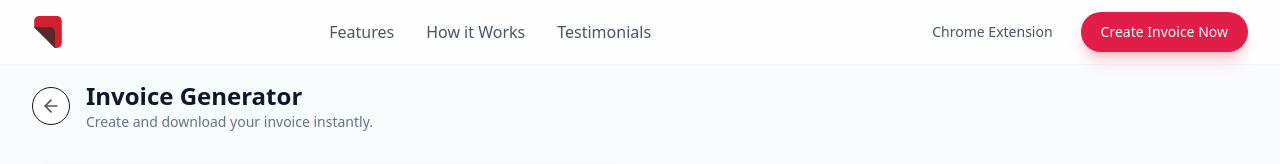
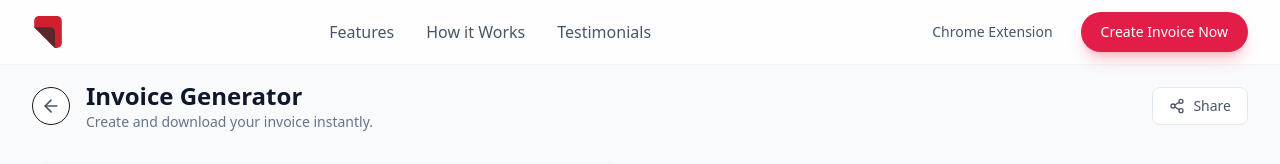
Before and after one commit to shihabsaleem/invoice-landing, a Next.js app: page /generator in a window 1280 px wide. Shown: the top 164 px of the page. Built offline with nearby package versions, Linux system fonts and the light colour scheme.

Commit message:
share button

```diff
--- a/src/app/generator/page.tsx
+++ b/src/app/generator/page.tsx
@@ -4,7 +4,7 @@ import { useRef, useState } from "react";
 import { useInvoice } from "@/hooks/useInvoice";
 import InvoiceForm from "@/components/invoice/InvoiceForm";
 import InvoicePreview from "@/components/invoice/InvoicePreview";
-import { Download, ArrowLeft, Loader2 } from "lucide-react";
+import { Download, ArrowLeft, Loader2, Share2, Check } from "lucide-react";
 import Link from "next/link";
 import html2canvas from "html2canvas";
 import jsPDF from "jspdf";
@@ -15,6 +15,25 @@ export default function GeneratorPage() {
     const invoiceRef = useRef<HTMLDivElement>(null);
     const [isGenerating, setIsGenerating] = useState(false);
     const [showGreeting, setShowGreeting] = useState(false);
+    const [isCopied, setIsCopied] = useState(false);
+
+    const handleShare = async () => {
+        try {
+            if (navigator.share) {
+                await navigator.share({
+                    title: "Invoice Generator",
+                    text: "Check out this free invoice generator!",
+                    url: window.location.href,
+                });
+            } else {
+                await navigator.clipboard.writeText(window.location.href);
+                setIsCopied(true);
+                setTimeout(() => setIsCopied(false), 2000);
+            }
+        } catch (err) {
+            console.error("Error sharing:", err);
+        }
+    };
 
     const handleDownload = async () => {
         if (!invoiceRef.current) return;
@@ -227,6 +246,13 @@ export default function GeneratorPage() {
                         </div>
                     </div>
 
+                    <button
+                        onClick={handleShare}
+                        className="flex items-center gap-2 px-4 py-2 bg-white border border-slate-200 rounded-lg text-slate-600 hover:bg-slate-50 hover:text-slate-900 transition-colors font-medium text-sm"
+                    >
+                        {isCopied ? <Check className="w-4 h-4" /> : <Share2 className="w-4 h-4" />}
+                        {isCopied ? "Copied!" : "Share"}
+                    </button>
                 </div>
 
                 {/* Main Content */}
```
